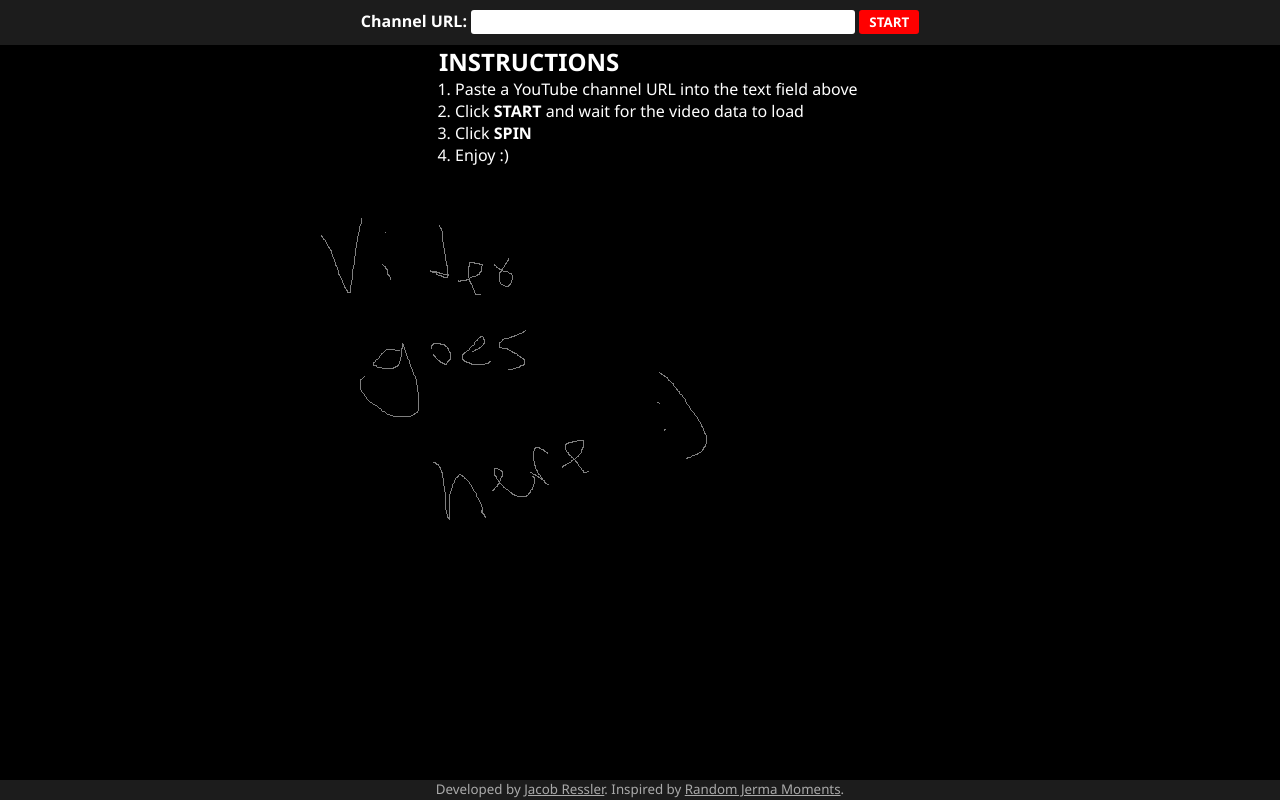
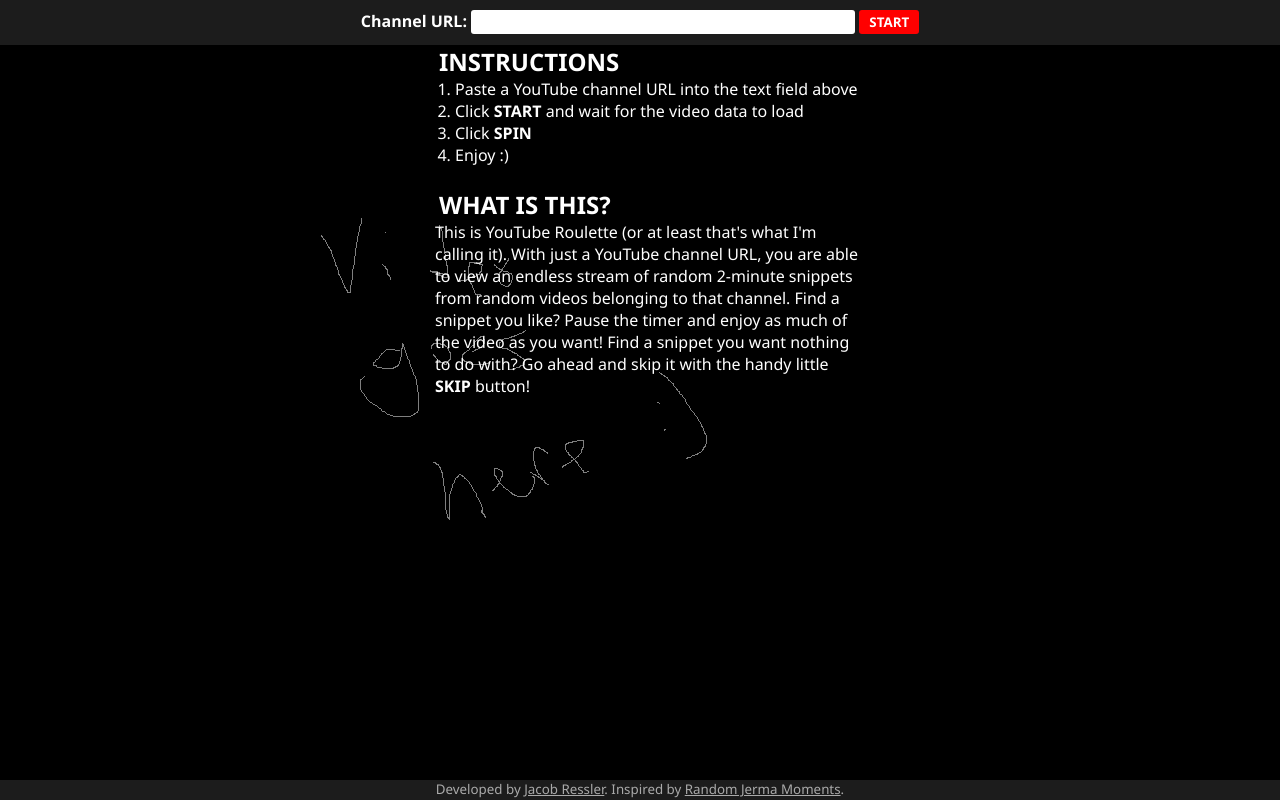
Before and after one commit to jacob-ressler/YouTube-Roulette, a plain HTML site: page docs/index.html in a window 1280 px wide. Drawn offline with Linux system fonts and the light colour scheme.

Commit message:
Added "What is this?" section

```diff
--- a/docs/index.html
+++ b/docs/index.html
@@ -34,6 +34,15 @@
 					<li>Click <b>SPIN</b></li>
 					<li>Enjoy :)</li>
 				</ol>
+				<br />
+				<h2>WHAT IS THIS?</h2>
+				<p style="margin-left: 20px">
+					This is YouTube Roulette (or at least that's what I'm calling it). With just a YouTube
+					channel URL, you are able to view an endless stream of random 2-minute snippets from
+					random videos belonging to that channel. Find a snippet you like? Pause the timer and
+					enjoy as much of the video as you want! Find a snippet you want nothing to do with? Go
+					ahead and skip it with the handy little <b>SKIP</b> button!
+				</p>
 			</div>
 			<iframe
 				hidden="true"
```
